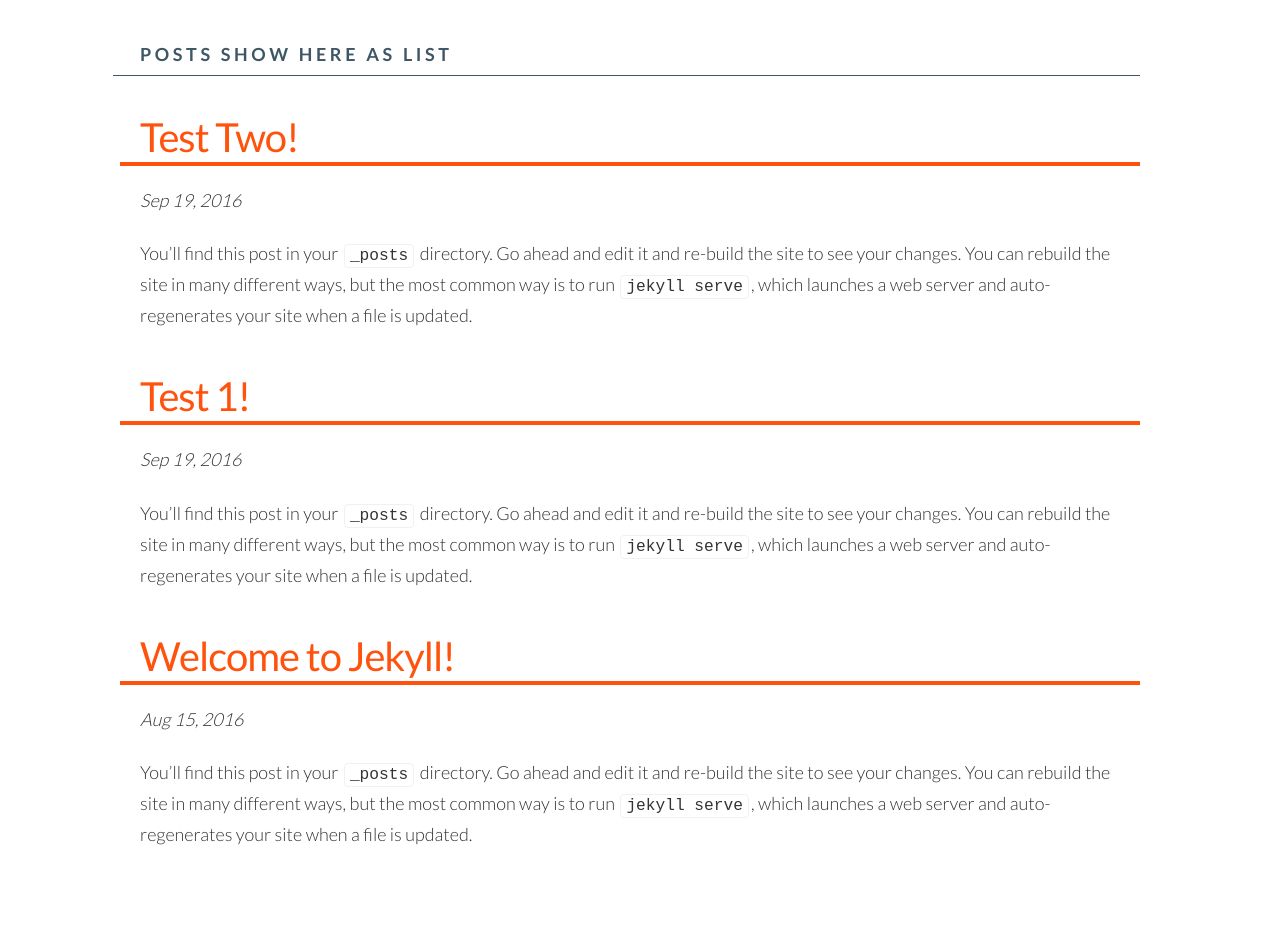
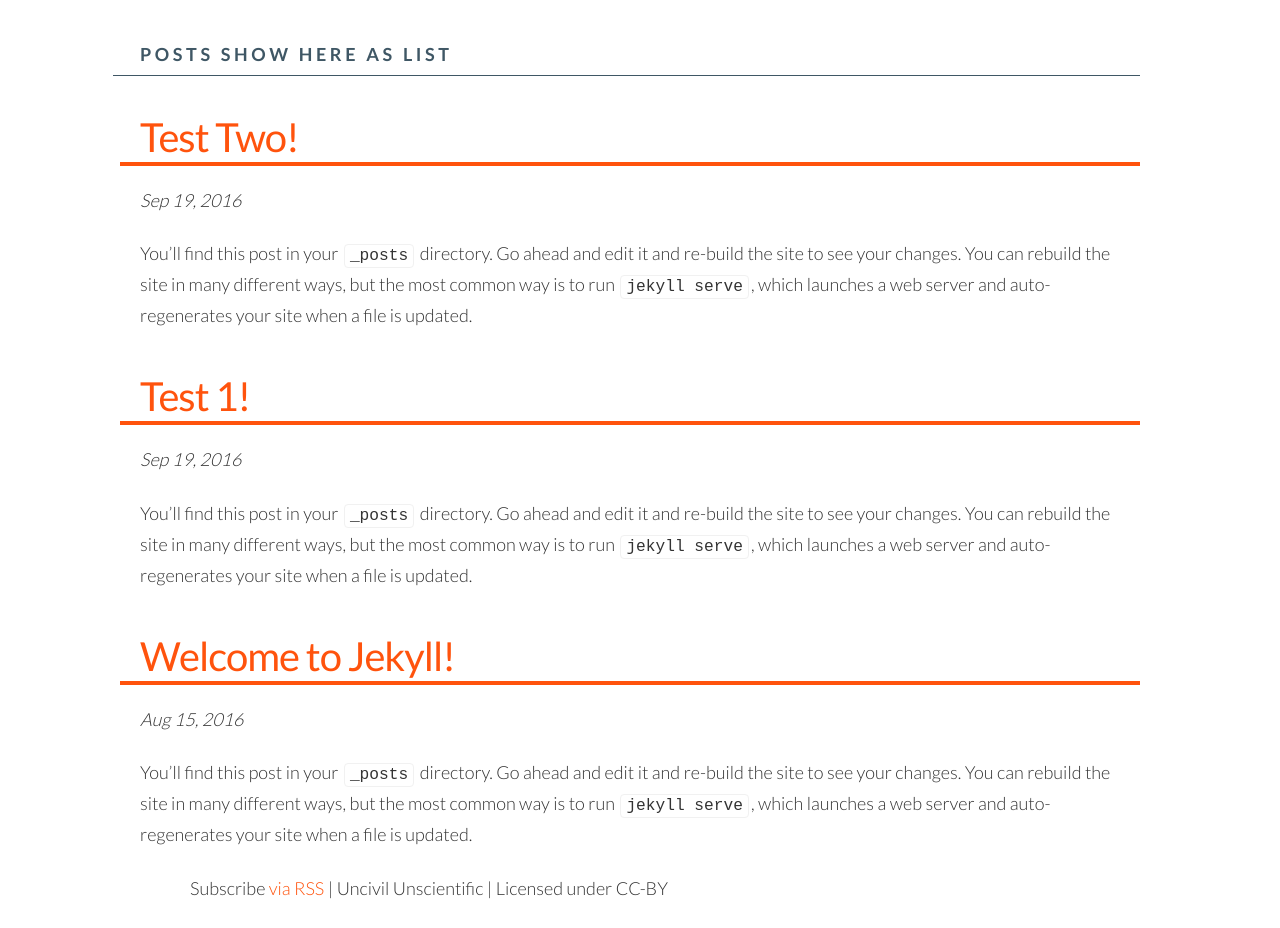
Before and after one commit to uncivunsci/Uncivil-Unscientific, a Jekyll site: the page built from index.html, in a window 1280 px wide. Built offline with Jekyll 4.4.1, drawn with Linux system fonts in a browser that asks for light colours; before the commit the page ends 900 px from its top, so only the background shows below that.

Commit message:
Update index.html

```diff
--- a/index.html
+++ b/index.html
@@ -13,6 +13,11 @@ layout: default
         <p>{{ post.excerpt }} </p>
     {% endfor %}
 </div>
+
+<div class="container">
+    <p>Subscribe <a href="{{ "/feed.xml" | prepend: site.baseurl }}">via RSS</a> | {{ site.title }} | Licensed under CC-BY</p>
+</div>
+
 <!--
 <h2 class="label">Posts Show Here as Cards</h2>
 
```
